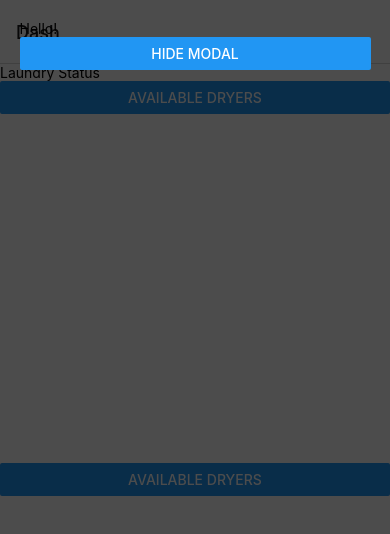
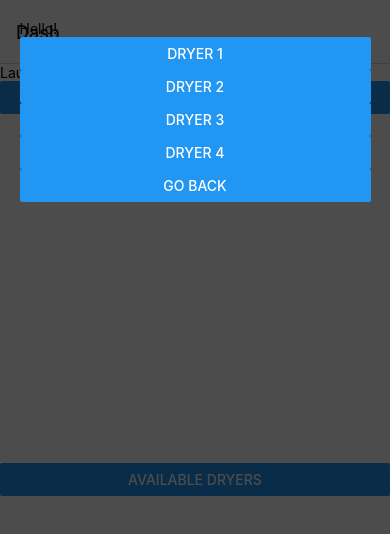
Before and after one commit to proxim/laun, a React Native app: screen /Dash in a window 390 px wide. Both pictures are taken after a click on the button "AVAILABLE DRYERS". Shown: the top 534 px of the page. Built offline with nearby package versions, Linux system fonts and the light colour scheme.

Commit message:
Done with Dashboard

```diff
--- /dev/null
+++ b/components/DryerModal.js
@@ -0,0 +1,60 @@
+import React, { useState } from "react";
+import { Button, Text, View } from "react-native";
+import Modal from "react-native-modal";
+
+
+// super inefficient but made two components lol
+function DryerModal({ navigation }) {
+  const [isModalVisible, setModalVisible] = useState(false);
+
+  const toggleModal = () => {
+    setModalVisible(!isModalVisible);
+  };
+
+  return (
+    <View style={{ flex: 1 }}>
+        <Button
+            title="Available Dryers"
+            onPress={toggleModal} />
+
+    <Modal isVisible={isModalVisible}>
+        <View style={{ flex: 1 }}>
+        <Text>Hello!</Text>
+
+        <Button
+            title="Dryer 1"
+            onPress={() =>
+                {navigation.navigate('Timer', 'TimerScreen');
+                setModalVisible(false);}
+            }
+        />
+        <Button
+            title="Dryer 2"
+            onPress={() =>
+                {navigation.navigate('Timer', 'TimerScreen');
+                setModalVisible(false);}
+            }
+        />
+        <Button
+            title="Dryer 3"
+            onPress={() =>
+                {navigation.navigate('Timer', 'TimerScreen');
+                 setModalVisible(false);}
+            }
+        />
+        <Button
+            title="Dryer 4"
+            onPress={() =>
+                {navigation.navigate('Timer', 'TimerScreen');
+                 setModalVisible(false);}
+            }
+        />
+
+        <Button title="Go Back" onPress={toggleModal} />
+        </View>
+    </Modal>
+    </View>
+  );
+}
+
+export default DryerModal;
--- a/components/ModalTester.js
+++ /dev/null
@@ -1,27 +0,0 @@
-import React, { useState } from "react";
-import { Button, Text, View } from "react-native";
-import Modal from "react-native-modal";
-
-function ModalTester() {
-  const [isModalVisible, setModalVisible] = useState(false);
-
-  const toggleModal = () => {
-    setModalVisible(!isModalVisible);
-  };
-
-  return (
-    <View style={{ flex: 1 }}>
-      <Button title="Available Dryers" onPress={toggleModal} />
-
-      <Modal isVisible={isModalVisible}>
-        <View style={{ flex: 1 }}>
-          <Text>Hello!</Text>
-
-          <Button title="Hide modal" onPress={toggleModal} />
-        </View>
-      </Modal>
-    </View>
-  );
-}
-
-export default ModalTester;
--- /dev/null
+++ b/components/WasherModal.js
@@ -0,0 +1,57 @@
+import React, { useState } from "react";
+import { Button, Text, View } from "react-native";
+import Modal from "react-native-modal";
+
+function WasherModal({ navigation }) {
+  const [isModalVisible, setModalVisible] = useState(false);
+
+  const toggleModal = () => {
+    setModalVisible(!isModalVisible);
+  };
+
+  return (
+    <View style={{ flex: 1 }}>
+      <Button
+        title="Available Washers"
+        onPress={toggleModal} />
+
+      <Modal isVisible={isModalVisible}>
+        <View style={{ flex: 1 }}>
+          <Text>Hello!</Text>
+          <Button
+            title="Washer 1"
+            onPress={() =>
+                {navigation.navigate('Timer', 'TimerScreen');
+                 setModalVisible(false);}
+            }
+        />
+          <Button
+            title="Washer 2"
+            onPress={() =>
+                {navigation.navigate('Timer', 'TimerScreen');
+                setModalVisible(false);}
+            }
+        />
+          <Button
+            title="Washer 3"
+            onPress={() =>
+              {navigation.navigate('Timer', 'TimerScreen');
+              setModalVisible(false);}
+            }
+        />
+          <Button
+            title="Washer 4"
+            onPress={() =>
+              {navigation.navigate('Timer', 'TimerScreen');
+              setModalVisible(false);}
+            }
+        />
+
+          <Button title="Go Back" onPress={toggleModal} />
+        </View>
+      </Modal>
+    </View>
+  );
+}
+
+export default WasherModal;
--- a/screens/Dashboard.js
+++ b/screens/Dashboard.js
@@ -1,15 +1,19 @@
 import React, { useState } from 'react'
 import { StyleSheet, Text, Image, SafeAreaView, Button, Platform,
     StatusBar } from 'react-native';
-import ModalTester from '../components/ModalTester';
-
+import WasherModal from '../components/WasherModal';
+import DryerModal from '../components/DryerModal';
 
 const Dashboard = ({ navigation }) => {
     return(
         <SafeAreaView style={styles.container}>
             <Text>Laundry Status</Text>
-            <ModalTester />
-            <ModalTester />
+            <WasherModal
+                navigation={navigation}
+            />
+            <DryerModal
+                navigation={navigation}
+            />
         </SafeAreaView>
     )
 };
```
